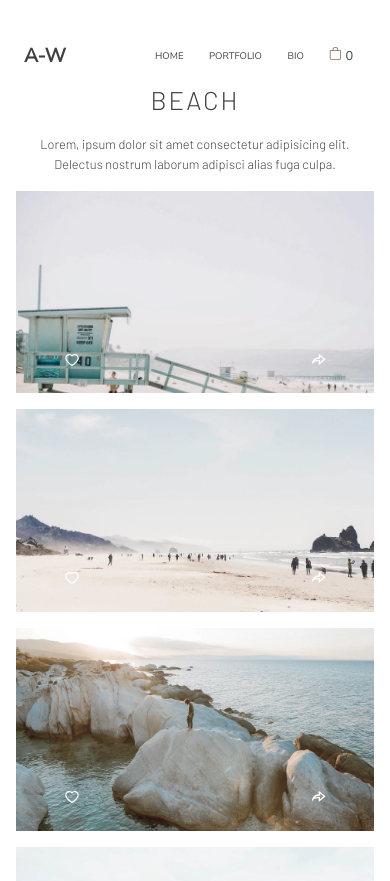
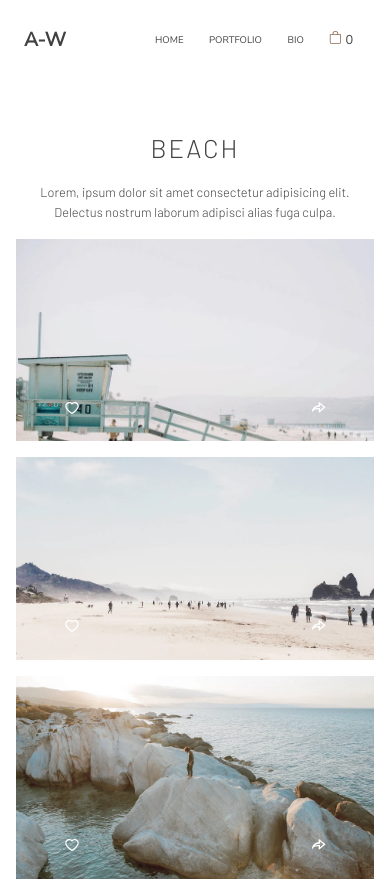
Before and after one commit to Knopkaivy/photographer-portfolio-demo, a React (Create React App) app: page /portfolio/beach in a window 390 px wide. Shown: the top 881 px of the page. Built offline with nearby package versions, Linux system fonts and the light colour scheme.

Commit message:
Update styles for media query small screens, header to position relative, smaller height for PhotoCarousel, smaller margins for Gallery and Bio

```diff
--- a/src/styles/Bio.css
+++ b/src/styles/Bio.css
@@ -101,7 +101,7 @@
 }
 @media screen and (max-width: 450px) {
   .Bio {
-    padding-bottom: 0;
+    padding: 2rem 0 0 0;
   }
   .Bio__sectionContent {
     height: auto;
--- a/src/styles/Gallery.css
+++ b/src/styles/Gallery.css
@@ -1,7 +1,6 @@
 .Gallery {
   width: 100%;
   min-height: 100vh;
-  /* padding: 12rem 4rem; */
   padding: 12rem 4vw;
 }
 .Gallery__headingSection {
@@ -38,3 +37,8 @@
     margin-top: 4rem;
   }
 }
+@media screen and (max-width: 450px) {
+  .Gallery {
+    padding: 2rem 4vw;
+  }
+}
--- a/src/styles/Header.css
+++ b/src/styles/Header.css
@@ -36,3 +36,13 @@
   fill: var(--color-secondary);
   /* margin-right: 4px; */
 }
+@media screen and (max-width: 450px) {
+  .Header__Fixed {
+    position: relative;
+    width: 100vw;
+    z-index: 3;
+  }
+  .Header {
+    height: 10rem;
+  }
+}
--- a/src/styles/PhotoCardDetailed.css
+++ b/src/styles/PhotoCardDetailed.css
@@ -23,11 +23,6 @@
 .PhotoCardDetailed:fullscreen .PhotoCardDetailed__main {
   padding: 0;
 }
-/* .PhotoCardDetailed:fullscreen .PhotoCardDetailed__imageContainer {
-  max-width: 90vw;
-  max-height: 100vh;
-  margin: 0 auto;
-} */
 
 .PhotoCardDetailed:fullscreen .PhotoCardDetailed__descriptionContainer {
   display: none;
@@ -70,10 +65,10 @@
     height: auto;
     flex-direction: column;
     align-items: center;
-    /* overflow-x: hidden; */
   }
   .PhotoCardDetailed__title {
     text-align: center;
+    margin: 2rem 0 1rem 0;
   }
   .PhotoCardDetailed__imageAndNavigationContainer {
     width: 100vw;
--- a/src/styles/PhotoCarousel.css
+++ b/src/styles/PhotoCarousel.css
@@ -58,7 +58,7 @@
     transition: transform 0.25s ease-in;
   }
   .PhotoCarousel__image {
-    max-height: 50vh;
+    max-height: 45vh;
   }
 }
 
--- a/src/styles/PurchaseForm.css
+++ b/src/styles/PurchaseForm.css
@@ -28,6 +28,7 @@
   }
   .PurchaseForm__header {
     text-align: center;
+    margin-bottom: 1rem;
   }
   .PurchaseForm__buttonContainer {
     margin: 2.4rem 0;
```
